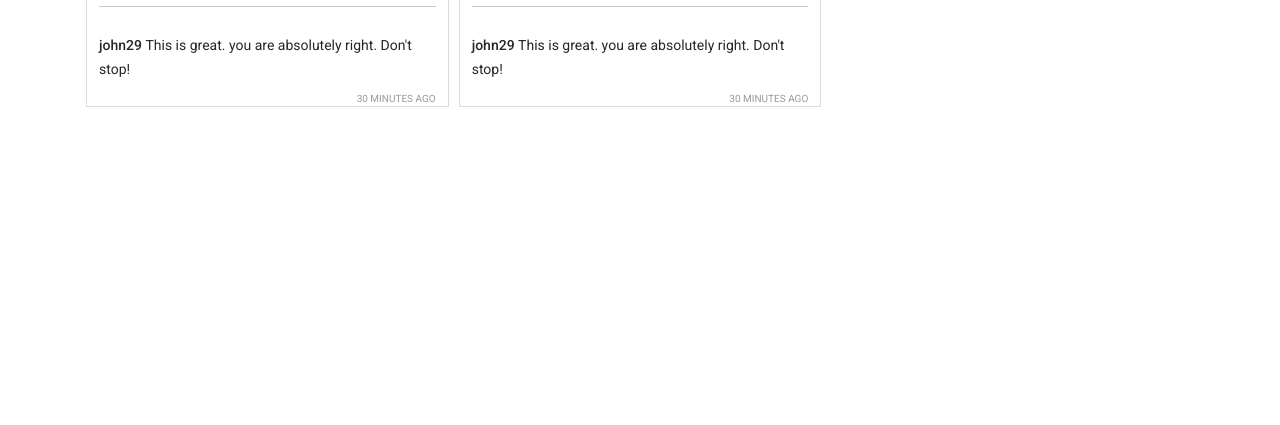
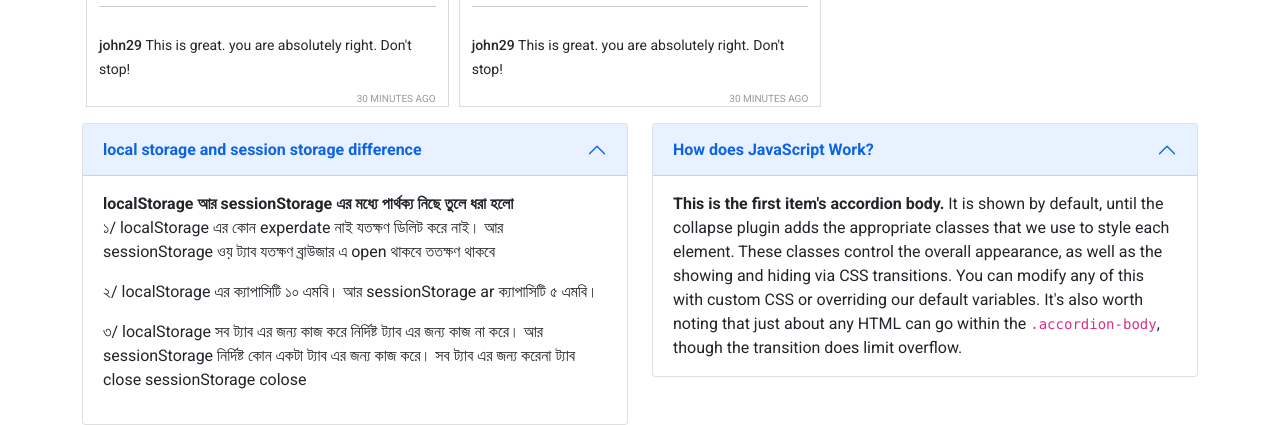
Before and after one commit to zishan344/insta-sohor, a plain HTML site: page index.html in a window 1280 px wide. Shown: the part 1425-1850 px from the top of the page. Before the commit the page ends 1548 px from the top, so only its background shows below. Drawn offline with nearby package versions, Linux system fonts and the light colour scheme.

Commit message:
1 number according is done

```diff
--- a/index.html
+++ b/index.html
@@ -51,15 +51,27 @@
           id="navbarSupportedContent"
         >
           <ul class="navbar-nav mr-auto">
-                        <li class="nav-link active" role="button" onclick="switchTab( 'posts' )">
+            <li
+              class="nav-link active"
+              role="button"
+              onclick="switchTab( 'posts' )"
+            >
               <i class="fa-solid fa-house"></i>
             </li>
 
-                        <li class="nav-link active" role="button" onclick="switchTab( 'liked' )">
+            <li
+              class="nav-link active"
+              role="button"
+              onclick="switchTab( 'liked' )"
+            >
               <i class="fa-solid fa-heart text-danger"></i>
             </li>
 
-                        <li class="nav-link active" role="button" onclick="switchTab( 'reported' )">
+            <li
+              class="nav-link active"
+              role="button"
+              onclick="switchTab( 'reported' )"
+            >
               <i class="fa-solid fa-eye-slash"></i>
             </li>
           </ul>
@@ -67,8 +79,7 @@
       </nav>
     </header>
     <main class="main container mx-auto p-3">
-            <div id="posts">
-            </div>
+      <div id="posts"></div>
       <div id="liked">
         <h1>Liked posts</h1>
       </div>
@@ -77,6 +88,90 @@
         <h1>Reported posts</h1>
       </div>
     </main>
+    <section class="container">
+      <div class="row">
+        <div class="col-sm-12 col-md-6">
+          <div class="accordion" id="accordionPanelsStayOpenExample">
+            <div class="accordion-item">
+              <h2 class="accordion-header" id="panelsStayOpen-headingOne">
+                <button
+                  class="accordion-button"
+                  type="button"
+                  data-bs-toggle="collapse"
+                  data-bs-target="#panelsStayOpen-collapseOne"
+                  aria-expanded="true"
+                  aria-controls="panelsStayOpen-collapseOne"
+                >
+                  <b> local storage and session storage difference </b>
+                </button>
+              </h2>
+              <div
+                id="panelsStayOpen-collapseOne"
+                class="accordion-collapse collapse show"
+                aria-labelledby="panelsStayOpen-headingOne"
+              >
+                <div class="accordion-body">
+                  <strong
+                    >localStorage আর sessionStorage এর মধ্যে পার্থক্য নিছে তুলে
+                    ধরা হলো
+                  </strong>
+                  <p>
+                    ১/ localStorage এর কোন experdate নাই যতক্ষণ ডিলিট করে নাই।
+                    আর sessionStorage ওয় ট্যাব যতক্ষণ ব্রাউজার এ open থাকবে
+                    ততক্ষণ থাকবে
+                  </p>
+                  <p>
+                    ২/ localStorage এর ক্যাপাসিটি ১০ এমবি। আর sessionStorage ar
+                    ক্যাপাসিটি ৫ ‍এমবি।
+                  </p>
+                  <p>
+                    ৩/ localStorage সব ট্যাব এর জন্য কাজ করে নির্দিষ্ট ট্যাব এর
+                    জন্য কাজ না করে। আর sessionStorage নির্দিষ্ট কোন একটা ট্যাব
+                    এর জন্য কাজ করে। সব ট্যাব এর জন্য করেনা ট্যাব close
+                    sessionStorage colose
+                  </p>
+                </div>
+              </div>
+            </div>
+          </div>
+        </div>
+        <div class="col-sm-12 col-md-6">
+          <div class="accordion" id="accordionPanelsStayOpenExample">
+            <div class="accordion-item">
+              <h2 class="accordion-header" id="panelsStayOpen-headingOne">
+                <button
+                  class="accordion-button"
+                  type="button"
+                  data-bs-toggle="collapse"
+                  data-bs-target="#panelsStayOpen-collapseOne"
+                  aria-expanded="true"
+                  aria-controls="panelsStayOpen-collapseOne"
+                >
+                  <b> How does JavaScript Work?</b>
+                </button>
+              </h2>
+              <div
+                id="panelsStayOpen-collapseOne"
+                class="accordion-collapse collapse show"
+                aria-labelledby="panelsStayOpen-headingOne"
+              >
+                <div class="accordion-body">
+                  <strong>This is the first item's accordion body.</strong> It
+                  is shown by default, until the collapse plugin adds the
+                  appropriate classes that we use to style each element. These
+                  classes control the overall appearance, as well as the showing
+                  and hiding via CSS transitions. You can modify any of this
+                  with custom CSS or overriding our default variables. It's also
+                  worth noting that just about any HTML can go within the
+                  <code>.accordion-body</code>, though the transition does limit
+                  overflow.
+                </div>
+              </div>
+            </div>
+          </div>
+        </div>
+      </div>
+    </section>
     <footer></footer>
 
     <!-- add javascript  file  -->
```
Lines whose indentation alone changed are shown as unchanged.
